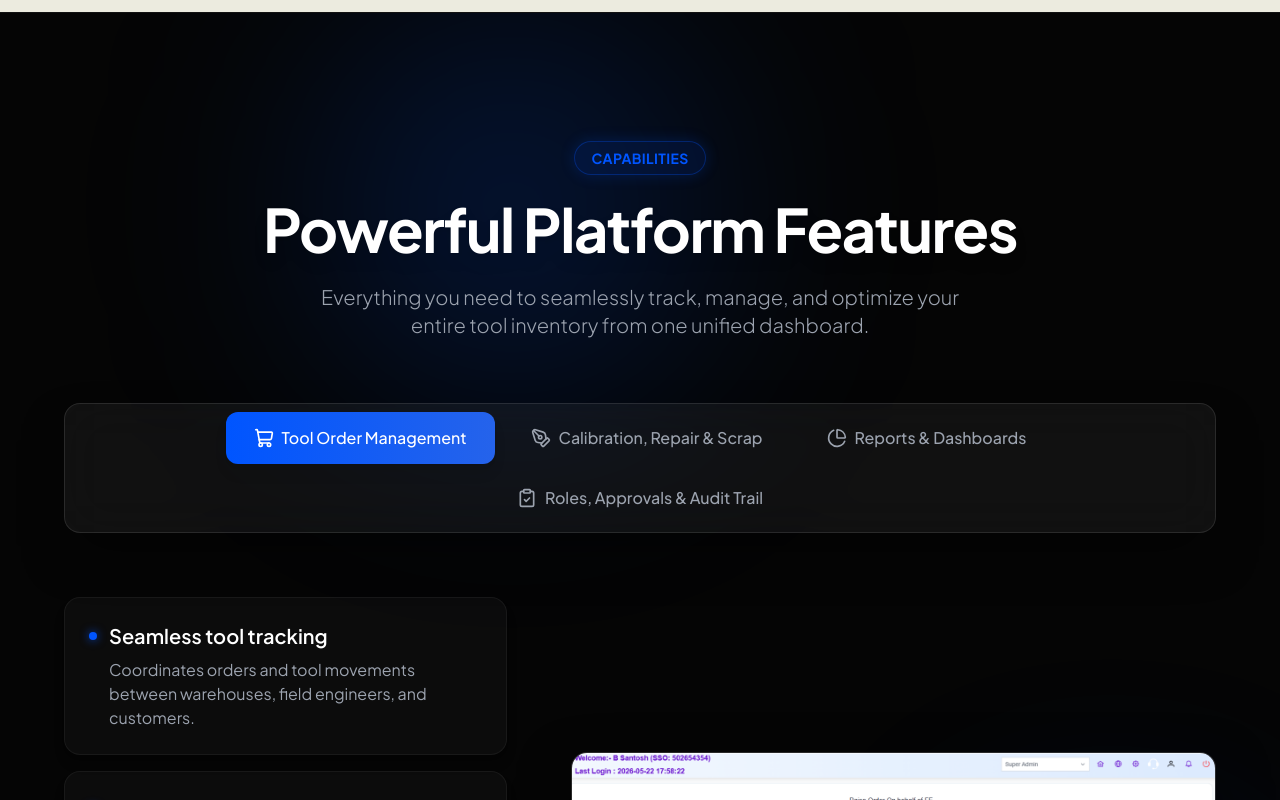
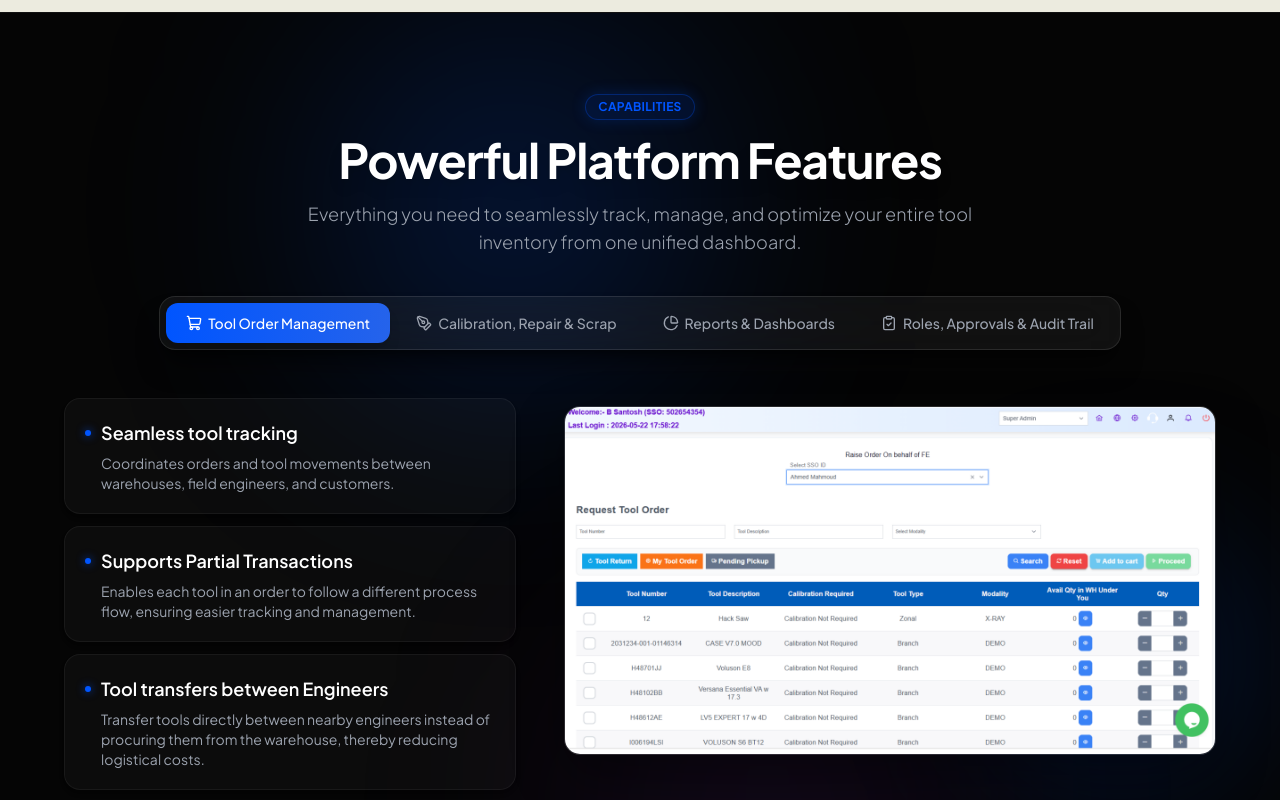
Before and after one commit to suryavamshikusam/dts, a React (Vite) app: page / in a window 1280 px wide. Shown: the part 1360-2160 px from the top of the page. Built offline with nearby package versions, Linux system fonts and the light colour scheme; the HTML template or start-up script is replaced by a standard one.

Commit message:
style: scale down elements in dashboard features section for better alignment

```diff
--- a/src/components/DashboardFeaturesSection.tsx
+++ b/src/components/DashboardFeaturesSection.tsx
@@ -122,7 +122,7 @@ export function DashboardFeaturesSection() {
   const activeData = tabContent[activeTab as keyof typeof tabContent];
 
   return (
-    <section className="relative w-full bg-[#050505] text-white py-24 md:py-32 font-sans overflow-hidden border-t border-white/5">
+    <section className="relative w-full bg-[#050505] text-white py-16 md:py-20 font-sans overflow-hidden border-t border-white/5">
       {/* Background Glows */}
       <div className="absolute top-0 left-1/4 w-96 h-96 bg-[#0055FF]/20 rounded-full blur-[120px] pointer-events-none" />
       <div className="absolute bottom-0 right-1/4 w-96 h-96 bg-purple-600/10 rounded-full blur-[120px] pointer-events-none" />
@@ -130,12 +130,12 @@ export function DashboardFeaturesSection() {
       <div className="relative max-w-7xl mx-auto px-6 md:px-12 lg:px-16 z-10">
 
         {/* Section Title */}
-        <div className="text-center mb-16">
+        <div className="text-center mb-10">
           <motion.div
             initial={{ opacity: 0, y: 20 }}
             whileInView={{ opacity: 1, y: 0 }}
             viewport={{ once: true }}
-            className="inline-block px-4 py-1.5 rounded-full border border-[#0055FF]/30 bg-[#0055FF]/10 text-[#0055FF] text-sm font-bold tracking-wide mb-6 uppercase shadow-[0_0_15px_rgba(0,85,255,0.2)]"
+            className="inline-block px-3 py-1 rounded-full border border-[#0055FF]/30 bg-[#0055FF]/10 text-[#0055FF] text-xs font-bold tracking-wide mb-4 uppercase shadow-[0_0_15px_rgba(0,85,255,0.2)]"
           >
             Capabilities
           </motion.div>
@@ -144,7 +144,7 @@ export function DashboardFeaturesSection() {
             whileInView={{ opacity: 1, y: 0 }}
             viewport={{ once: true }}
             transition={{ delay: 0.1 }}
-            className="text-4xl md:text-5xl lg:text-6xl font-bold text-white tracking-tight mb-6 drop-shadow-lg"
+            className="text-3xl md:text-4xl lg:text-5xl font-bold text-white tracking-tight mb-4 drop-shadow-lg"
           >
             Powerful Platform Features
           </motion.h2>
@@ -153,15 +153,15 @@ export function DashboardFeaturesSection() {
             whileInView={{ opacity: 1, y: 0 }}
             viewport={{ once: true }}
             transition={{ delay: 0.2 }}
-            className="text-gray-400 text-lg md:text-xl max-w-2xl mx-auto font-light leading-relaxed"
+            className="text-gray-400 text-base md:text-lg max-w-2xl mx-auto font-light leading-relaxed"
           >
             Everything you need to seamlessly track, manage, and optimize your entire tool inventory from one unified dashboard.
           </motion.p>
         </div>
 
         {/* Tab Navigation (Glassmorphic Pills) */}
-        <div className="flex justify-center mb-16 w-full">
-          <div className="flex flex-wrap justify-center bg-white/5 backdrop-blur-xl p-2 rounded-2xl border border-white/10 gap-2 max-w-full shadow-2xl shadow-black/50">
+        <div className="flex justify-center mb-12 w-full">
+          <div className="flex flex-wrap justify-center bg-white/5 backdrop-blur-xl p-1.5 rounded-2xl border border-white/10 gap-1.5 max-w-full shadow-xl shadow-black/50">
             {tabs.map((tab) => {
               const isActive = activeTab === tab.id;
               const Icon = tab.icon;
@@ -169,7 +169,7 @@ export function DashboardFeaturesSection() {
                 <button
                   key={tab.id}
                   onClick={() => setActiveTab(tab.id)}
-                  className={`relative px-5 md:px-7 py-3.5 rounded-xl flex items-center gap-2.5 text-sm md:text-base font-medium transition-all duration-300 ${
+                  className={`relative px-4 md:px-5 py-2 md:py-2.5 rounded-xl flex items-center gap-2 text-xs md:text-sm font-medium transition-all duration-300 ${
                     isActive ? 'text-white shadow-lg' : 'text-gray-400 hover:text-gray-200 hover:bg-white/5'
                   }`}
                 >
@@ -181,8 +181,8 @@ export function DashboardFeaturesSection() {
                       transition={{ type: "spring", stiffness: 400, damping: 30 }}
                     />
                   )}
-                  <span className="relative z-10 flex items-center gap-2">
-                    <Icon className={`w-4 h-4 md:w-5 md:h-5 ${isActive ? 'text-white' : 'text-gray-400'}`} />
+                  <span className="relative z-10 flex items-center gap-1.5">
+                    <Icon className={`w-3.5 h-3.5 md:w-4 md:h-4 ${isActive ? 'text-white' : 'text-gray-400'}`} />
                     {tab.label}
                   </span>
                 </button>
@@ -192,10 +192,10 @@ export function DashboardFeaturesSection() {
         </div>
 
         {/* Content Layout */}
-        <div className="grid grid-cols-1 lg:grid-cols-12 gap-12 lg:gap-16 items-center">
+        <div className="grid grid-cols-1 lg:grid-cols-12 gap-8 lg:gap-12 items-start">
 
           {/* Left Side: Features List */}
-          <div className="lg:col-span-5 flex flex-col gap-4">
+          <div className="lg:col-span-5 flex flex-col gap-3">
             <AnimatePresence mode="wait">
               <motion.div
                 key={activeTab}
@@ -203,7 +203,7 @@ export function DashboardFeaturesSection() {
                 animate={{ opacity: 1, x: 0 }}
                 exit={{ opacity: 0, x: 20 }}
                 transition={{ duration: 0.4, ease: "easeOut" }}
-                className="flex flex-col gap-4"
+                className="flex flex-col gap-3"
               >
                 {activeData.features.map((feature, idx) => (
                   <motion.div
@@ -211,13 +211,13 @@ export function DashboardFeaturesSection() {
                     initial={{ opacity: 0, y: 10 }}
                     animate={{ opacity: 1, y: 0 }}
                     transition={{ delay: idx * 0.1 }}
-                    className="group cursor-pointer p-6 rounded-2xl bg-white/[0.03] border border-white/5 hover:border-[#0055FF]/40 hover:bg-white/[0.06] transition-all duration-300 shadow-lg hover:shadow-[0_0_20px_rgba(0,85,255,0.1)]"
+                    className="group cursor-pointer p-4 md:p-5 rounded-2xl bg-white/[0.03] border border-white/5 hover:border-[#0055FF]/40 hover:bg-white/[0.06] transition-all duration-300 shadow-md hover:shadow-[0_0_15px_rgba(0,85,255,0.1)]"
                   >
-                    <h3 className="text-lg md:text-xl font-semibold text-white mb-2 group-hover:text-[#0055FF] transition-colors flex items-center gap-3">
-                      <div className="w-2 h-2 rounded-full bg-[#0055FF] shadow-[0_0_10px_rgba(0,85,255,0.8)]" />
+                    <h3 className="text-base md:text-lg font-semibold text-white mb-1.5 group-hover:text-[#0055FF] transition-colors flex items-center gap-2.5">
+                      <div className="w-1.5 h-1.5 rounded-full bg-[#0055FF] shadow-[0_0_8px_rgba(0,85,255,0.8)]" />
                       {feature.title}
                     </h3>
-                    <p className="text-gray-400 text-sm md:text-base leading-relaxed pl-5">
+                    <p className="text-gray-400 text-xs md:text-sm leading-relaxed pl-4">
                       {feature.desc}
                     </p>
                   </motion.div>
@@ -235,20 +235,20 @@ export function DashboardFeaturesSection() {
                 animate={{ opacity: 1, scale: 1, filter: "blur(0px)" }}
                 exit={{ opacity: 0, scale: 0.95, filter: "blur(10px)" }}
                 transition={{ duration: 0.5, type: "spring", bounce: 0.2 }}
-                className="relative rounded-2xl overflow-hidden shadow-[0_20px_50px_rgba(0,0,0,0.5)] border border-white/10 bg-white/5 group"
+                className="relative rounded-2xl overflow-hidden shadow-[0_20px_50px_rgba(0,0,0,0.4)] border border-white/10 bg-white/5 group mt-2"
               >
                 {/* Glossy overlay effect */}
                 <div className="absolute inset-0 bg-gradient-to-tr from-white/10 to-transparent opacity-0 group-hover:opacity-100 transition-opacity duration-700 pointer-events-none z-10" />
                 <img
                   src={activeData.imageUrl}
                   alt={activeTab}
-                  className="w-full h-auto object-cover transform group-hover:scale-[1.03] transition-transform duration-700"
+                  className="w-full h-auto object-cover transform group-hover:scale-[1.02] transition-transform duration-700"
                 />
               </motion.div>
             </AnimatePresence>
 
             {/* Decorative element */}
-            <div className="absolute -bottom-10 -right-10 w-72 h-72 bg-[#0055FF]/20 rounded-full blur-[100px] pointer-events-none z-[-1]" />
+            <div className="absolute -bottom-8 -right-8 w-64 h-64 bg-[#0055FF]/20 rounded-full blur-[80px] pointer-events-none z-[-1]" />
           </div>
 
         </div>
```
